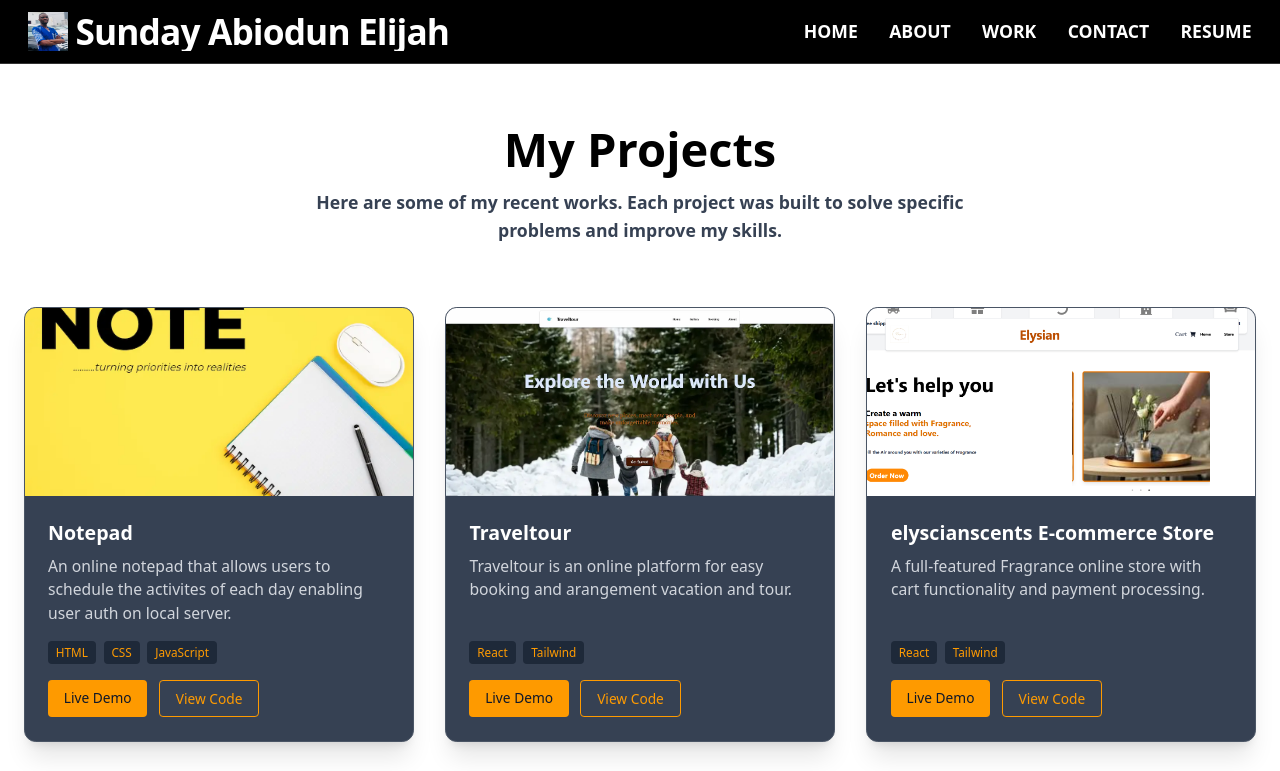
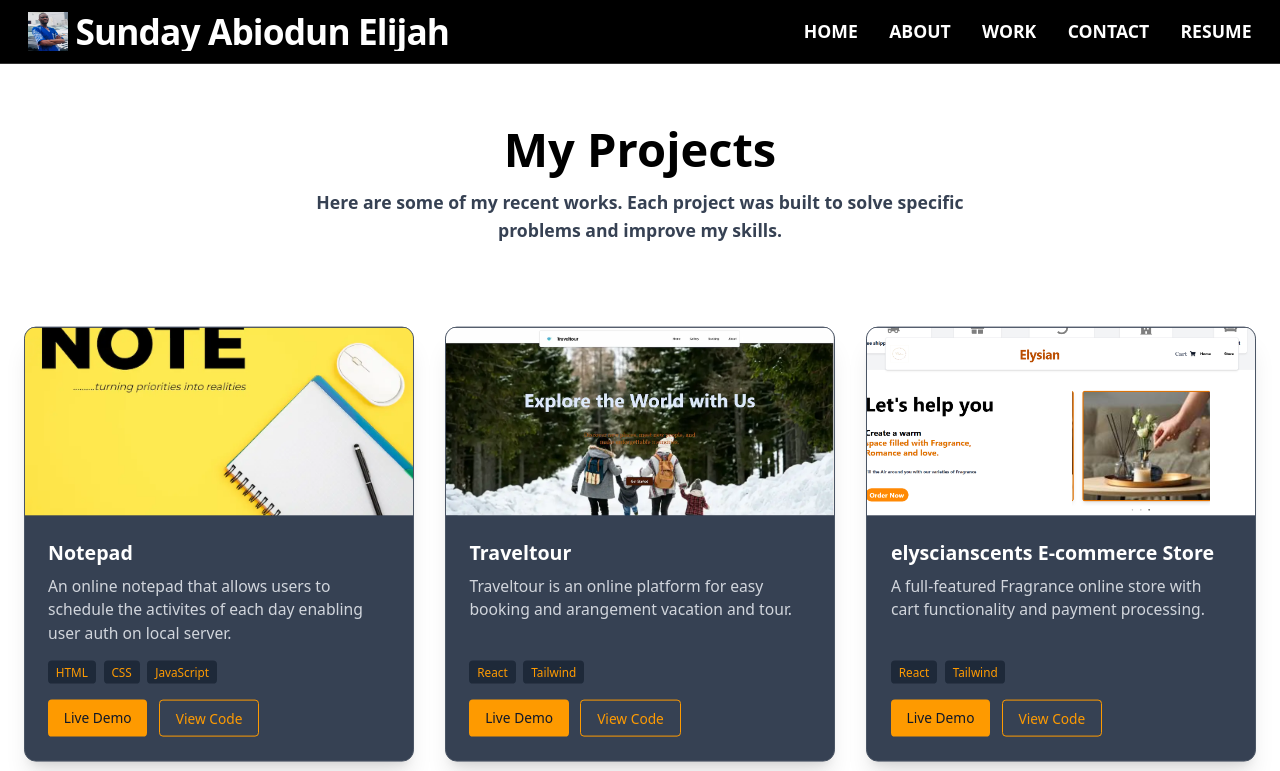
Before and after one commit to Abiodun-34/my-port, a React (Vite) app: page /work in a window 1280 px wide. Shown: the top 771 px of the page. Built offline with nearby package versions, Linux system fonts and the light colour scheme.

Commit message:
Update work.jsx

```diff
--- a/src/component/work.jsx
+++ b/src/component/work.jsx
@@ -17,7 +17,6 @@ const container = {
 const item = {
   hidden: { y: 20, opacity: 0 },
   visible: {
-    y: 0,
     opacity: 1,
     transition: {
       duration: 0.5,
```
